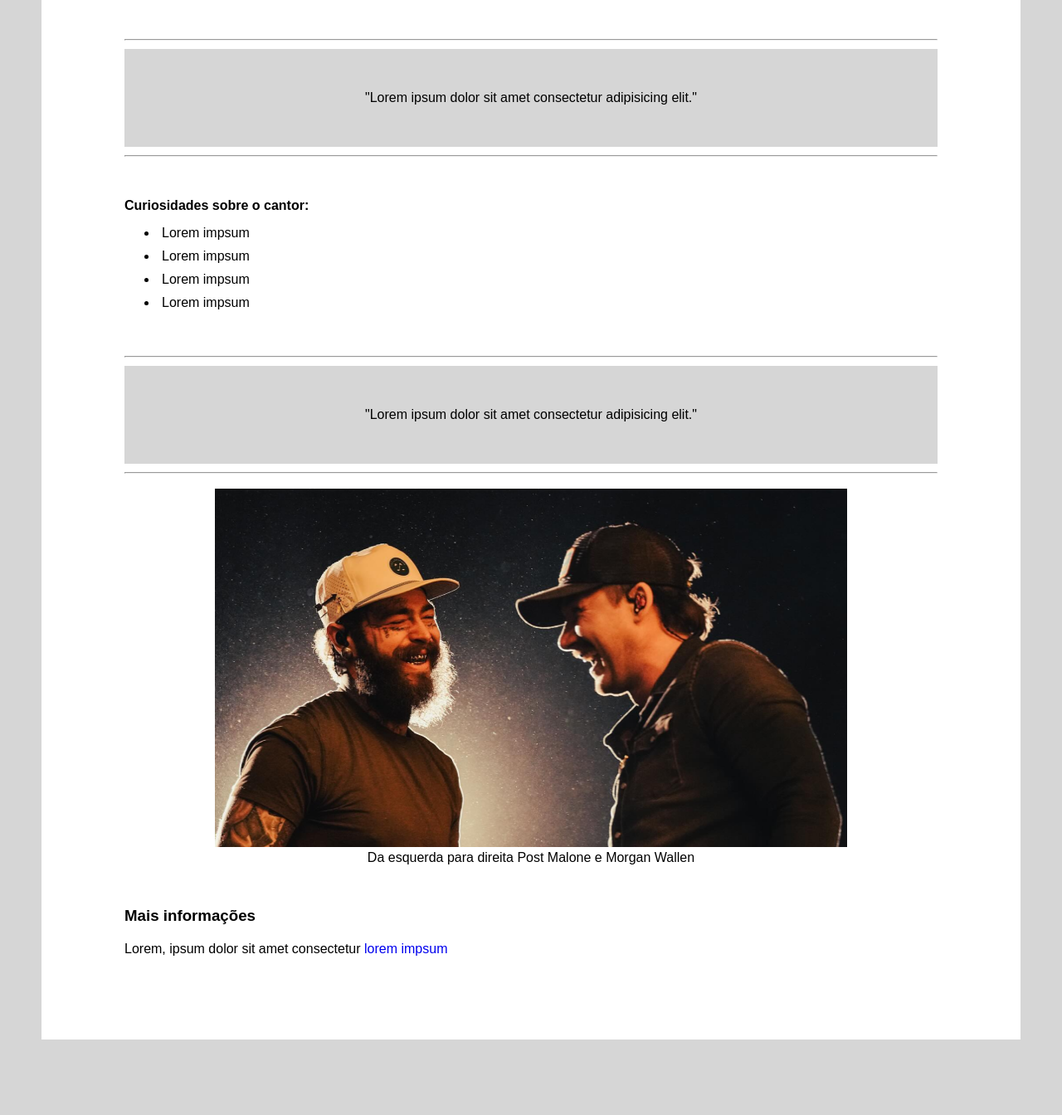
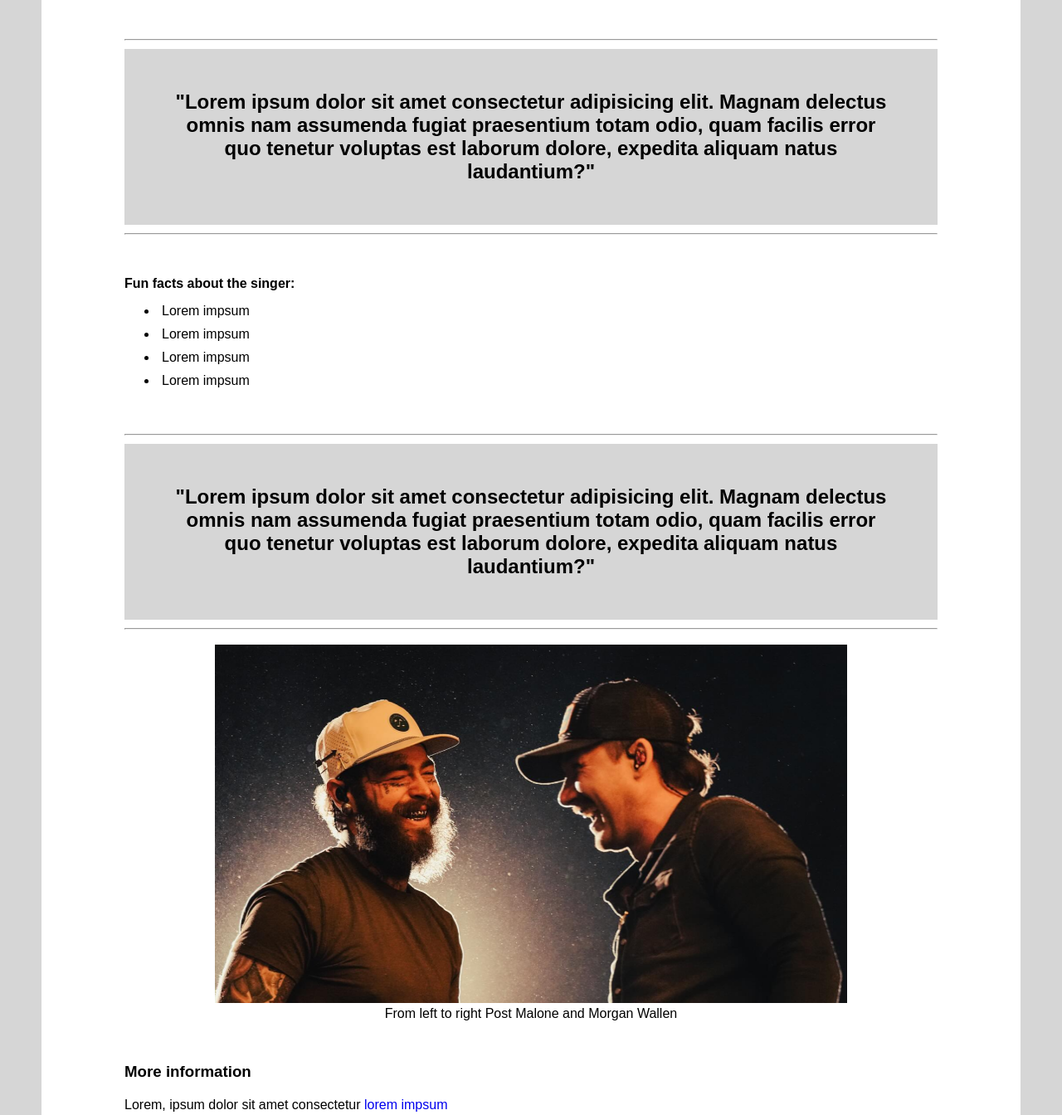
Before and after one commit to SchwabTiago/html-css-javascript, a plain HTML site: page 4_introducao_ao_css/projeto_01/index.html in a window 1280 px wide. Shown: the part 992-2336 px from the top of the page at 83% size. Before the commit the page ends 2295 px from the top, so only its background shows below. Drawn offline with Linux system fonts and the light colour scheme.

Commit message:
Pequenas alterações | padronização do ingles

```diff
--- a/4_introducao_ao_css/projeto_01/index.html
+++ b/4_introducao_ao_css/projeto_01/index.html
@@ -5,15 +5,15 @@
     <meta charset="UTF-8">
     <meta name="viewport" content="width=device-width, initial-scale=1.0">
     <link rel="stylesheet" href="style.css">
-    <title>Document</title>
+    <title>Project 01</title>
 </head>
 
 <body>
     <div id="main-container">
         <h1>Morgan Wallen</h1>
-        <h2>Cantor e compositor norte-americano</h2>
+        <h2>American singer and songwritero</h2>
         <img src="./img/img1.png" />
-        <p class="descricao-imagem">Da esquerda para direita Post Malone e Morgan Wallen</p>
+        <p class="image-description">From left to right Post Malone and Morgan Wallen </p>
         <hr>
         <div id="about-singer">
             <h3>Lorem ipsum dolor sit</h3>
@@ -41,11 +41,15 @@
         </div>
         <hr>
         <div class="text-container">
-            <p>"Lorem ipsum dolor sit amet consectetur adipisicing elit."</p>
+            <p>
+                "Lorem ipsum dolor sit amet consectetur adipisicing elit. Magnam delectus omnis nam assumenda fugiat
+                praesentium totam odio, quam facilis error quo tenetur voluptas est laborum dolore, expedita aliquam
+                natus laudantium?"
+            </p>
         </div>
         <hr>
-        <div id="curiosidade-container">
-            <h4>Curiosidades sobre o cantor:</h4>
+        <div id="curiosity-container">
+            <h4>Fun facts about the singer:</h4>
             <ul>
                 <li>Lorem impsum</li>
                 <li>Lorem impsum</li>
@@ -55,14 +59,18 @@
         </div>
         <hr>
         <div class="text-container">
-            <p>"Lorem ipsum dolor sit amet consectetur adipisicing elit."</p>
+            <p>
+                "Lorem ipsum dolor sit amet consectetur adipisicing elit. Magnam delectus omnis nam assumenda fugiat
+                praesentium totam odio, quam facilis error quo tenetur voluptas est laborum dolore, expedita aliquam
+                natus laudantium?"
+            </p>
         </div>
         <hr>
         <br>
         <img src="./img/img2.png" />
-        <p class="descricao-imagem">Da esquerda para direita Post Malone e Morgan Wallen</p>
-        <div id="mais-informacao">
-            <h3>Mais informações</h3>
+        <p class="image-description">From left to right Post Malone and Morgan Wallen </p>
+        <div id="more-information">
+            <h3>More information</h3>
             <p>Lorem, ipsum dolor sit amet consectetur <a href="https://www.lipsum.com/" target="_blank">lorem impsum</a></p>
         </div>
 </body>
--- a/4_introducao_ao_css/projeto_01/style.css
+++ b/4_introducao_ao_css/projeto_01/style.css
@@ -43,7 +43,7 @@ li {
     padding: 5px;
 }
 
-.descricao-imagem {
+.image-description {
     margin-bottom: 50px;
 }
 
@@ -53,7 +53,11 @@ li {
     background-color: #d6d6d6;
 }
 
-#curiosidade-container {
+.text-container p {
+    font-size: 1.5em;
+    font-weight: 600;
+}
+#curiosity-container {
     margin: 50px 0 50px;
 }
 
@@ -77,10 +81,10 @@ li {
     margin-bottom: 50px;
 }
 
-#mais-informacao {
+#more-information {
     text-align: justify;
 }
 
-#mais-informacao h3 {
+#more-information h3 {
     margin-bottom: 20px;
 }
```
